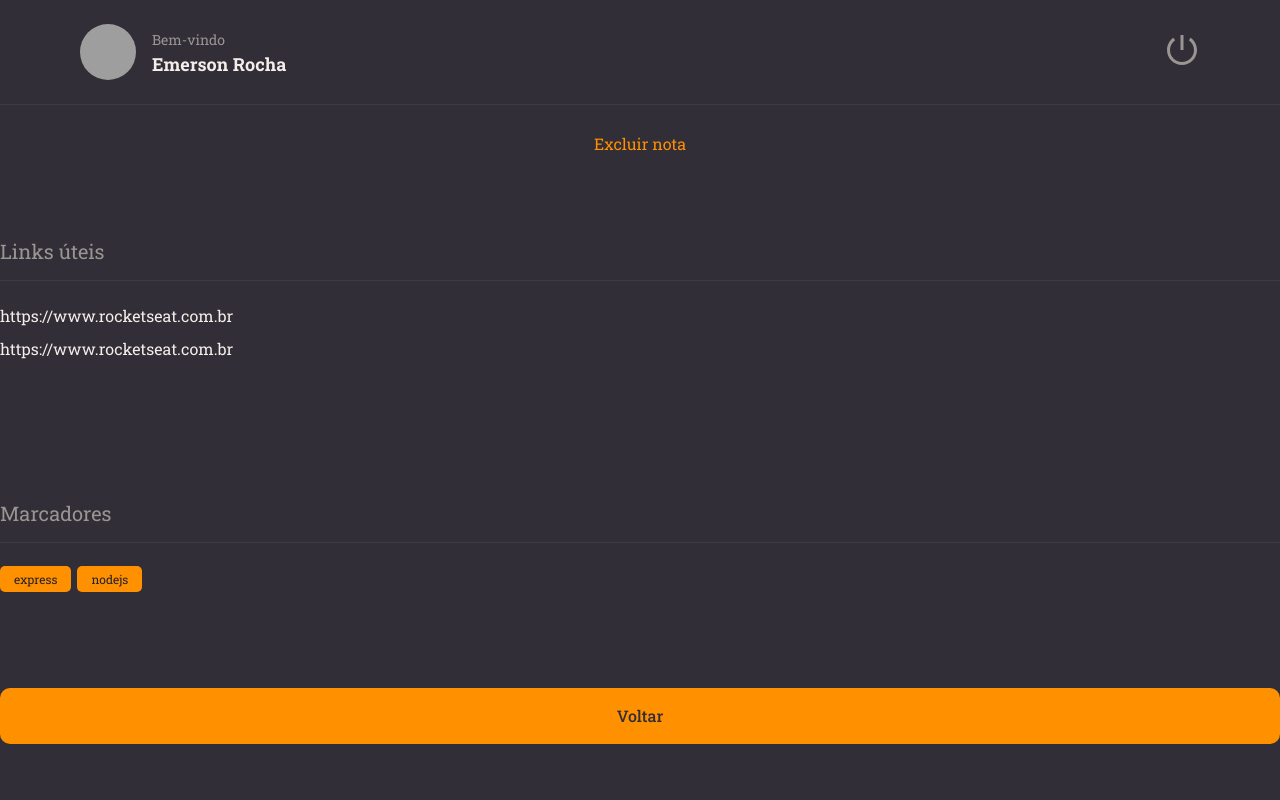
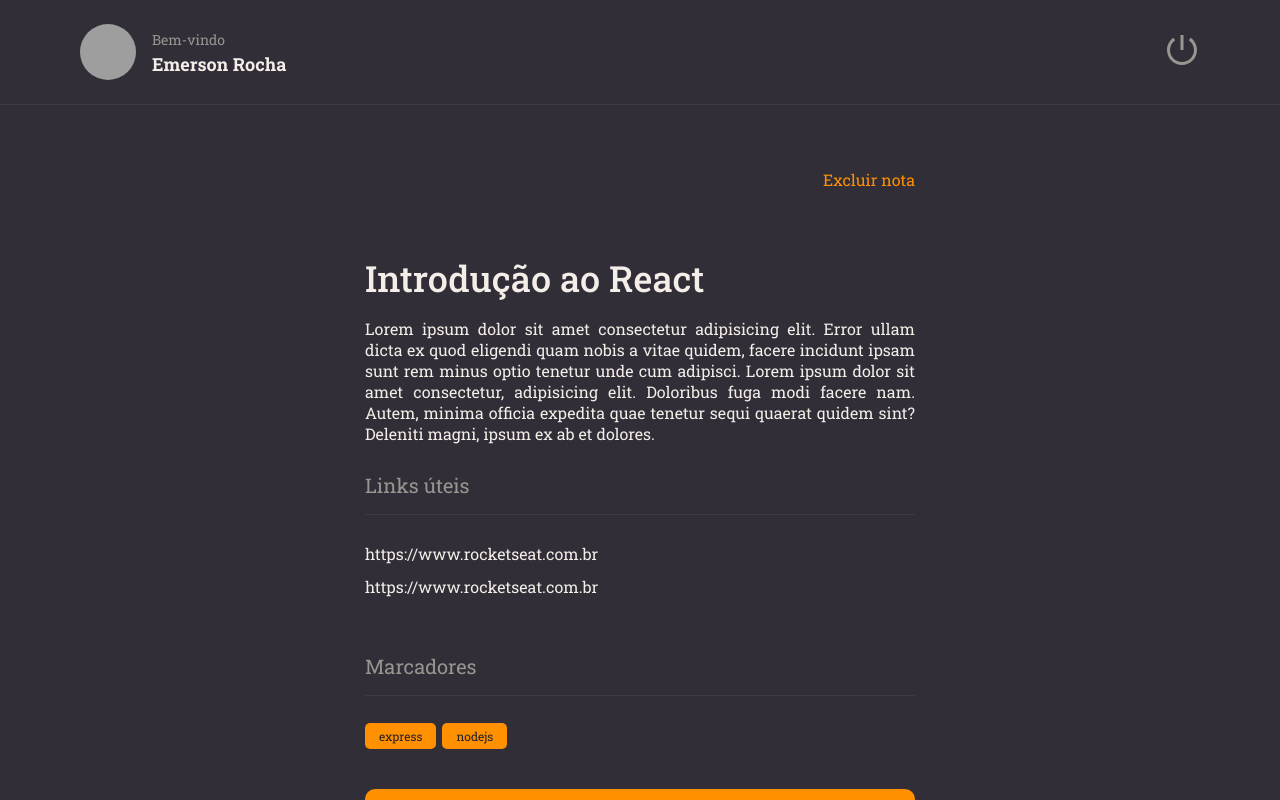
Before and after one commit to smoothemerson/rocketnotes-frontend, a React (Vite) app: page / in a window 1280 px wide. Built offline with nearby package versions, Linux system fonts and the light colour scheme; grey boxes are pictures that could not be loaded.

Commit message:
finalize details page

```diff
--- a/src/components/Section/styles.js
+++ b/src/components/Section/styles.js
@@ -1,7 +1,7 @@
 import styled from 'styled-components'
 
 export const Container = styled.section`
-  margin: 56px 0 28px;
+  margin: 28px 0;
 
   > h2 {
     border-bottom-width: 1px;
@@ -9,7 +9,7 @@ export const Container = styled.section`
     border-bottom-color: ${({ theme }) => theme.COLORS.BACKGROUND_700};
 
     padding-bottom: 16px;
-    margin-bottom: 24px;
+    margin-bottom: 28px;
 
     color: ${({ theme }) => theme.COLORS.GRAY_100};
     font-size: 20px;
--- a/src/pages/Details/index.jsx
+++ b/src/pages/Details/index.jsx
@@ -1,4 +1,4 @@
-import { Container, Links } from './styles'
+import { Container, Links, Content } from './styles'
 
 import { Tag } from '../../components/Tag'
 import { Button } from '../../components/Button'
@@ -12,7 +12,23 @@ export function Details(){
     <Container>
       <Header />
 
+      <main>
+        <Content>
+
           <ButtonText title="Excluir nota"/>
+
+          <h1>
+            Introdução ao React
+          </h1>
+
+          <p>
+            Lorem ipsum dolor sit amet consectetur adipisicing elit.
+            Error ullam dicta ex quod eligendi quam nobis a vitae quidem,
+            facere incidunt ipsam sunt rem minus optio tenetur unde cum adipisci.
+            Lorem ipsum dolor sit amet consectetur, adipisicing elit. Doloribus
+            fuga modi facere nam. Autem, minima officia expedita quae tenetur
+            sequi quaerat quidem sint? Deleniti magni, ipsum ex ab et dolores.
+          </p>
 
           <Section title="Links úteis">
             <Links>
@@ -27,6 +43,8 @@ export function Details(){
           </Section>
 
           <Button title="Voltar"/>
+        </Content>
+      </main>
     </Container>
   )
 }
--- a/src/pages/Details/styles.js
+++ b/src/pages/Details/styles.js
@@ -8,7 +8,13 @@ export const Container = styled.div`
   grid-template-rows: 105px auto;
   grid-template-areas:
   "header"
-  "content"
+  "content";
+
+  > main {
+    grid-area: content;
+    overflow-y: scroll;
+    padding: 64px 0;
+  }
 `
 
 export const Links = styled.ul`
@@ -22,3 +28,27 @@ export const Links = styled.ul`
     }
   }
 `
+
+export const Content = styled.div`
+  max-width: 550px;
+  margin: 0 auto;
+
+  display: flex;
+  flex-direction: column;
+
+  > button:first-child {
+    align-self: end;
+  }
+
+  > h1 {
+    font-size: 36px;
+    font-weight: 500;
+    padding-top: 64px;
+  }
+
+  > p {
+    font-size: 16px;
+    margin-top: 16px;
+    text-align: justify;
+  }
+`
```
Lines whose indentation alone changed are shown as unchanged.
